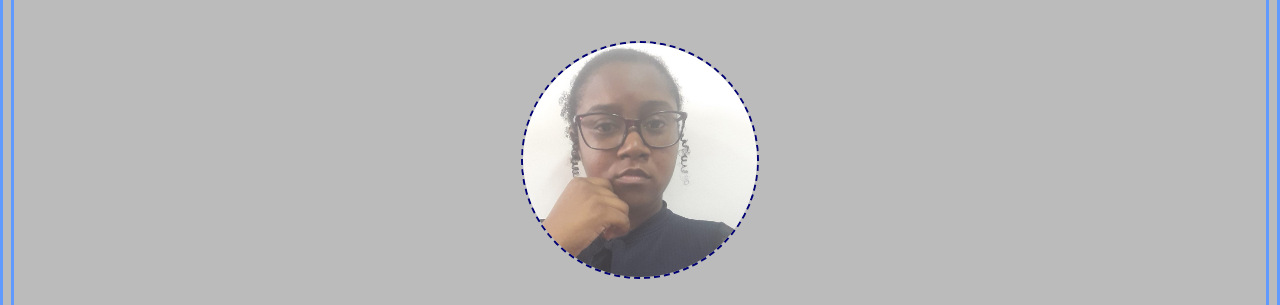
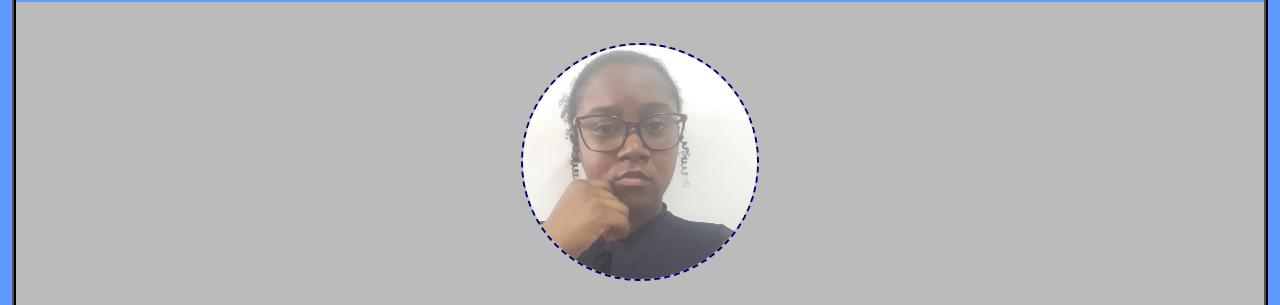
Before and after one commit to TamLuz/TamLuz, a plain HTML site: page index.html in a window 1280 px wide. Shown: the part 74-379 px from the top of the page. Drawn offline with Linux system fonts and the light colour scheme.

Commit message:
Update estilo.css

```diff
--- a/css/estilo.css
+++ b/css/estilo.css
@@ -1,5 +1,7 @@
 body,html {
-    border: 3px #609aff solid;
+    border: ridge 4px black;
+    border-radius: 7px;
+    outline: solid 15px #609aff;
     background-color: #bbbbbb;
 }
 
```
